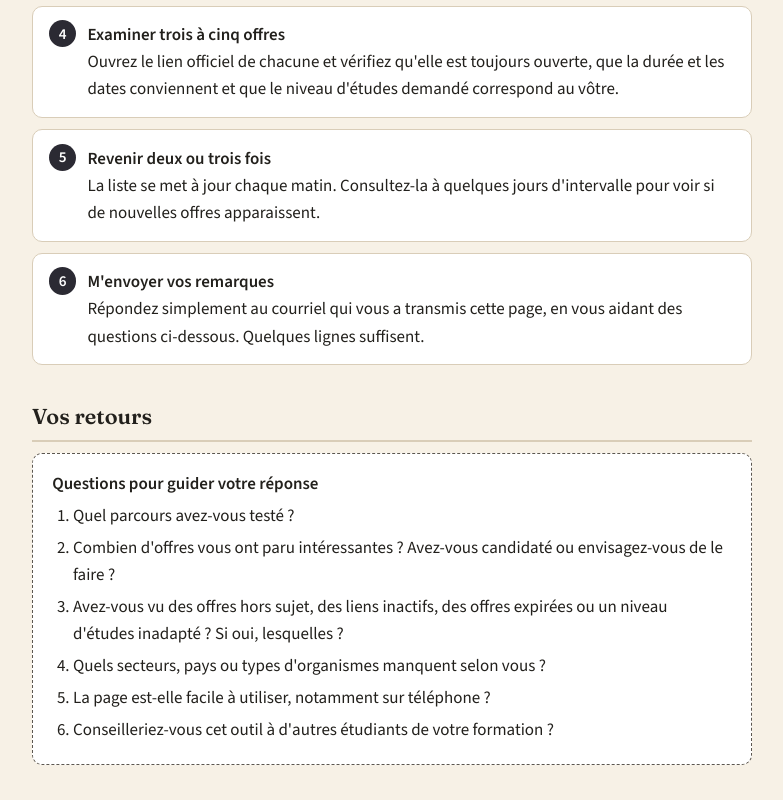
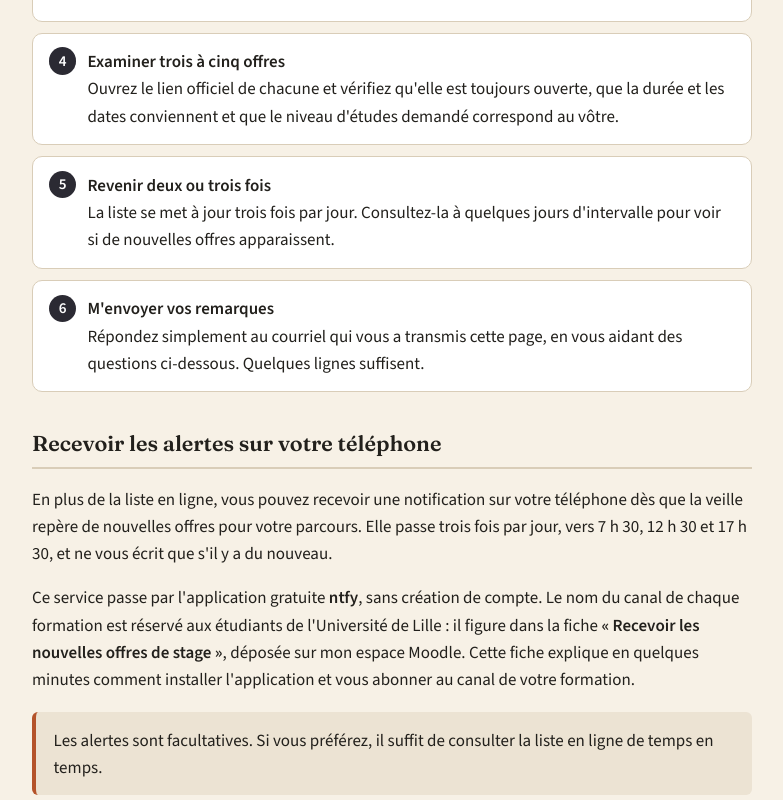
Before and after one commit to domgarci/veille-stages-lea-resultats, a plain HTML site: page testeurs.html in a window 1280 px wide. Shown: the part 1460-2260 px from the top of the page, without its empty margins (248-1031 px from the left). Drawn offline with nearby package versions, Linux system fonts and the light colour scheme.

Commit message:
Page testeurs : alertes via la fiche Moodle, trois passages par jour

```diff
--- a/testeurs.html
+++ b/testeurs.html
@@ -57,7 +57,7 @@
   <div class="bandeau">
     <p class="sur">Université de Lille · Département LEA · Groupe de testeurs</p>
     <h1>Tester la veille des stages LEA</h1>
-    <p class="sous">De la L3 au M2 : une liste d'offres mise à jour chaque matin, à essayer avant sa diffusion à tous les étudiants.</p>
+    <p class="sous">De la L3 au M2 : une liste d'offres mise à jour plusieurs fois par jour, à essayer avant sa diffusion à tous les étudiants.</p>
   </div>
 </header>
 
@@ -77,7 +77,7 @@
 
   <h2>Pourquoi participer</h2>
   <ul>
-    <li><b>Gagner du temps.</b> La veille parcourt chaque matin le site PASS, qui publie les stages de la fonction publique en France et à l'étranger : ministères, ambassades, consulats, parcs nationaux, collectivités, institutions européennes. Elle en extrait les offres proches des parcours LEA.</li>
+    <li><b>Gagner du temps.</b> La veille parcourt trois fois par jour le site PASS, qui publie les stages de la fonction publique en France et à l'étranger : ministères, ambassades, consulats, parcs nationaux, collectivités, institutions européennes. Elle en extrait les offres proches des parcours LEA.</li>
     <li><b>Repérer des offres peu visibles.</b> Ces stages, souvent ouverts à des profils multilingues, échappent aux grandes plateformes privées.</li>
     <li><b>Améliorer l'outil pour vos camarades.</b> Vos remarques serviront à corriger les mots-clés, le classement et la présentation avant une ouverture à toutes les promotions.</li>
     <li><b>Acquérir un réflexe professionnel.</b> Savoir organiser une veille, trier et vérifier des informations est une compétence utile bien au-delà du stage : premier emploi, mobilité internationale, veille sectorielle ou commerciale.</li>
@@ -94,10 +94,15 @@
     <li><b>Examiner trois à cinq offres</b>
       Ouvrez le lien officiel de chacune et vérifiez qu'elle est toujours ouverte, que la durée et les dates conviennent et que le niveau d'études demandé correspond au vôtre.</li>
     <li><b>Revenir deux ou trois fois</b>
-      La liste se met à jour chaque matin. Consultez-la à quelques jours d'intervalle pour voir si de nouvelles offres apparaissent.</li>
+      La liste se met à jour trois fois par jour. Consultez-la à quelques jours d'intervalle pour voir si de nouvelles offres apparaissent.</li>
     <li><b>M'envoyer vos remarques</b>
       Répondez simplement au courriel qui vous a transmis cette page, en vous aidant des questions ci-dessous. Quelques lignes suffisent.</li>
   </ol>
+
+  <h2>Recevoir les alertes sur votre téléphone</h2>
+  <p>En plus de la liste en ligne, vous pouvez recevoir une notification sur votre téléphone dès que la veille repère de nouvelles offres pour votre parcours. Elle passe trois fois par jour, vers 7 h 30, 12 h 30 et 17 h 30, et ne vous écrit que s'il y a du nouveau.</p>
+  <p>Ce service passe par l'application gratuite <b>ntfy</b>, sans création de compte. Le nom du canal de chaque formation est réservé aux étudiants de l'Université de Lille : il figure dans la fiche <b>« Recevoir les nouvelles offres de stage »</b>, déposée sur mon espace Moodle. Cette fiche explique en quelques minutes comment installer l'application et vous abonner au canal de votre formation.</p>
+  <div class="encadre">Les alertes sont facultatives. Si vous préférez, il suffit de consulter la liste en ligne de temps en temps.</div>
 
   <h2>Vos retours</h2>
   <div class="questions">
```
